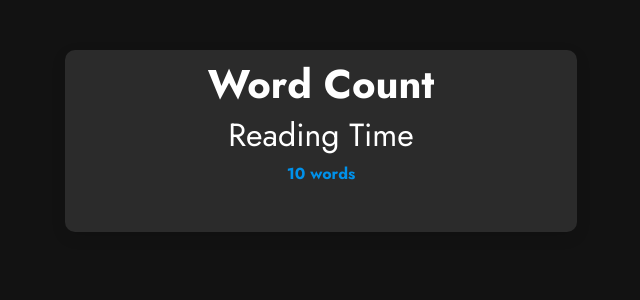
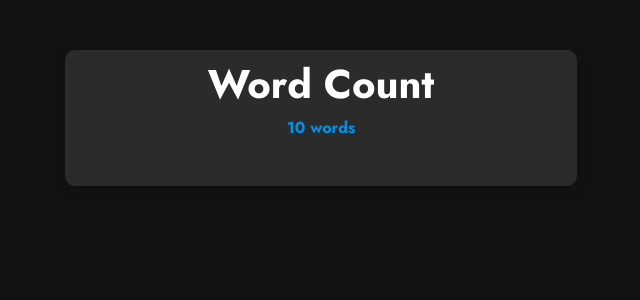
Before and after one commit to AndreLiu1225/Enigma, a Flask app: template templates/counted_words.html in a window 1280 px wide. Shown: the part 145-445 px from the top of the page, without its empty margins (319-959 px from the left). Run offline with Flask 2, Linux system fonts and the light colour scheme; the template is opened without the code that fills it: most values are stand-ins (such as "Sample title", 1, 10 or a date in 2020); parts of the project's set-up code (start-up, migrations or seed data) failed here and were passed over; some libraries are stand-ins or nearby versions.

Commit message:
Update counted_words.html

```diff
--- a/templates/counted_words.html
+++ b/templates/counted_words.html
@@ -71,7 +71,6 @@
   </header>
   <div class="summary">
     <h1>Word Count</h1>
-      <h2>Reading Time</h2>
       <p><span style="color: #0091ea;">{{ wordcount }} words </span></p>
   </div>
  <script type="text/javascript">
```
